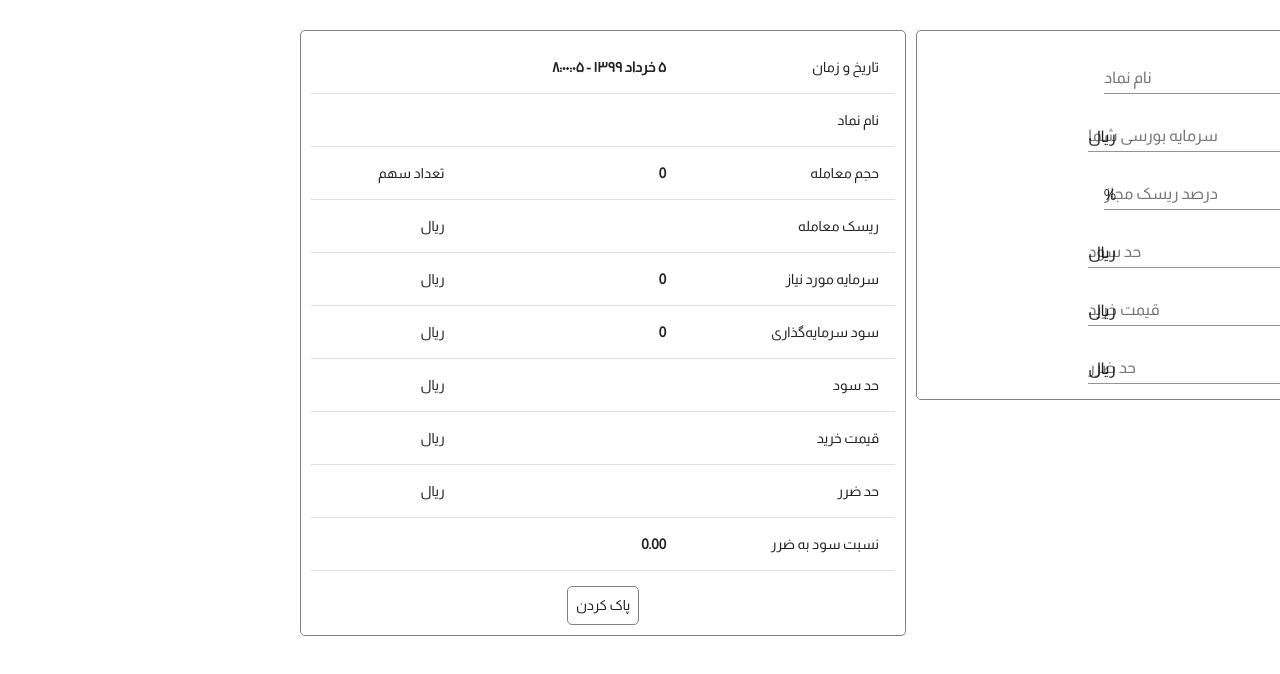
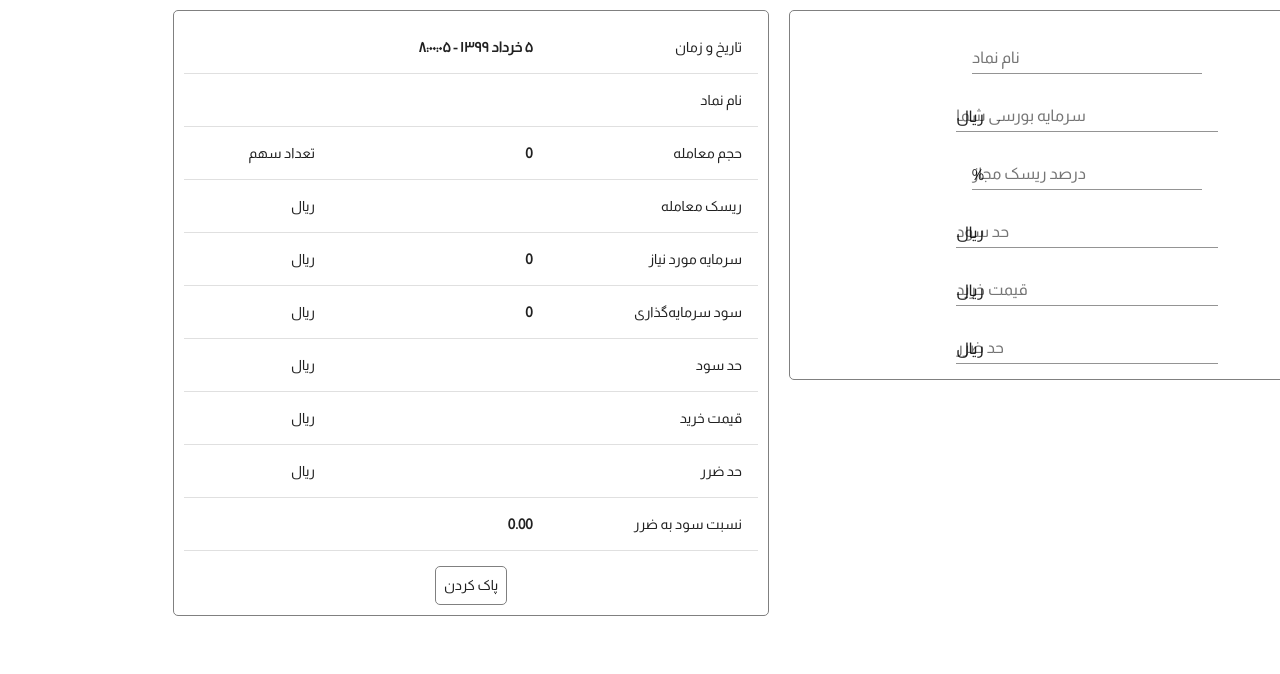
Before and after one commit to zhn1010/stock-risk-calculator, a React (Create React App) app: page / in a window 1280 px wide. Shown: the top 674 px of the page. Built offline with nearby package versions, Linux system fonts and the light colour scheme; what jss-rtl would draw is missing.

Commit message:
Improves Clear button

```diff
--- a/src/App.css
+++ b/src/App.css
@@ -9,7 +9,7 @@
   border: 1px gray solid;
   border-radius: 5px;
   /* width: 500px; */
-  margin: 30px 5px;
+  margin: 10px;
   padding: 10px;
 }
 
--- a/src/App.js
+++ b/src/App.js
@@ -33,7 +33,7 @@ function numberWithCommas(x, num = 3) {
 function App() {
   const startState = {
     investmentAmount: '',
-    riskPercent: null,
+    riskPercent: '',
     riskPrice: '',
     profitLimit: '',
     buyPrice: '',
@@ -55,9 +55,6 @@ function App() {
     let aug = {};
     if (event.target.name === "riskPercent") {
       aug = {riskPrice: values.investmentAmount * event.target.value / 100};
-    }
-    else if (event.target.name === "riskPrice") {
-      aug = {riskPercent: Math.floor((event.target.value / values.investmentAmount) * 100)};
     }
     setValues({
       ...values,
@@ -90,12 +87,13 @@ function App() {
   const tradeRisk = values.riskPrice;
   const profitToLossRatio = parseFloat(((values.profitLimit - values.buyPrice) / (values.buyPrice - values.lossLimit)) || 0).toFixed(2);
 
+  console.log(values);
   return (
     <ThemeProvider theme={theme}>
       <div className="App">
         <Container maxWidth="lg">
           <Grid container>
-            <Grid item md>
+            <Grid item xs>
               <div className="box">
                 <RTL>
                     <div style={{margin: 5}}>
@@ -149,7 +147,7 @@ function App() {
                 </RTL>
               </div>
             </Grid>
-            <Grid item md>
+            <Grid item xs>
               <div className="box">
                 <Table ref={componentRef} style={{marginBottom: 15}}>
                   <TableBody>
@@ -205,7 +203,15 @@ function App() {
                       </TableRow>
                   </TableBody>
                 </Table>
-                <Button onClick={() => {setValues(startState)}} style={{border: '1px solid gray', borderRadius: 5}}>
+                <Button
+                  onClick={() => {setValues({
+                              ...values,
+                              profitLimit: '',
+                              buyPrice: '',
+                              lossLimit: '',
+                              indexName: ''})}}
+                  style={{border: '1px solid gray', borderRadius: 5}}
+                >
                   پاک کردن
                 </Button>
               </div>
```
